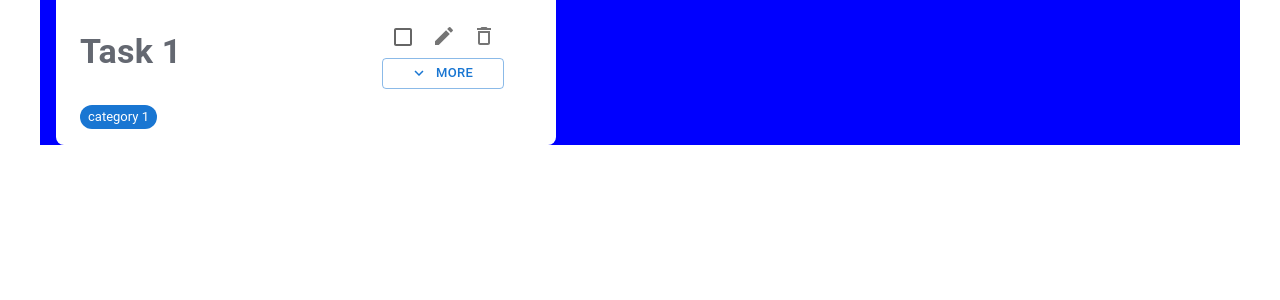
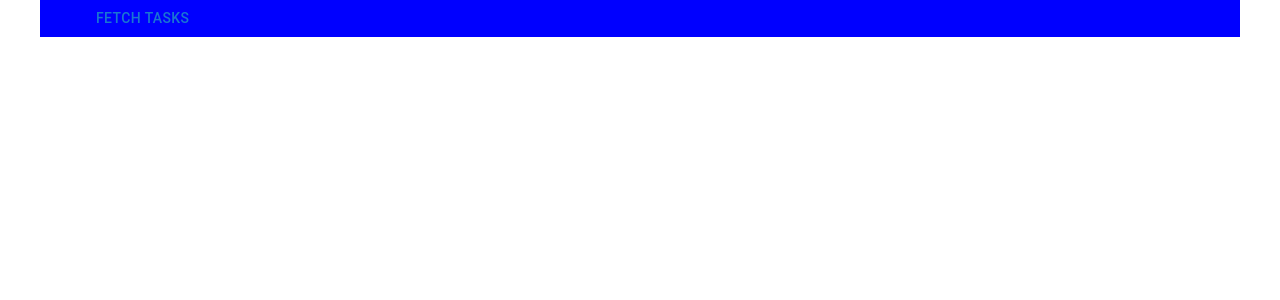
Before and after one commit to jamesyeap/tomato_frontend, a React (Create React App) app: page / in a window 1280 px wide. Shown: the top 300 px of the page. Built offline with nearby package versions, Linux system fonts and the light colour scheme.

Commit message:
Add mock function for fetching tasks

```diff
--- a/package.json
+++ b/package.json
@@ -17,6 +17,7 @@
     "@types/react-dom": "^17.0.9",
     "react": "^17.0.2",
     "react-dom": "^17.0.2",
+    "react-redux": "^7.2.6",
     "react-scripts": "5.0.0",
     "typescript": "^4.4.2",
     "web-vitals": "^2.1.0"
--- a/src/App.tsx
+++ b/src/App.tsx
@@ -5,17 +5,23 @@ import CssBaseline from '@mui/material/CssBaseline';
 import Category from './components/Category/Category';
 import DeletableCategory from './components/Category/DeletableCategory'
 import Task from './components/Task/Task';
+import Tasks from './sections/Tasks/Tasks';
+
+// store
+import { Provider } from 'react-redux'
+import { store } from './store'
 
 function App() {
   return (
-    <>
-    <Container sx={{bgcolor: 'blue'}}>
-      {/* <DeletableCategory />
-      <Category /> */}
+    <Provider store={store}>
+      <Container sx={{bgcolor: 'blue'}}>
+        {/* <DeletableCategory />
+        <Category /> */}
 
-      <Task name="Task 1" description="hello"/>
-    </Container>
-    </>
+        {/* <Task name="Task 1" description="hello"/> */}
+        <Tasks />
+      </Container>
+    </Provider>
   );
 }
 
--- a/src/components/Task/Task.tsx
+++ b/src/components/Task/Task.tsx
@@ -45,7 +45,7 @@ export default function Task(props:TaskProps) {
 			xs='auto'
 			>
 				<Grid item>
-					<Typography variant="h4" sx={{fontWeight: 'bold', color: '#646871'}}>Task 1</Typography>
+					<Typography variant="h6" sx={{fontWeight: 'bold', color: '#646871'}}>{props.name}</Typography>
 				</Grid>
 
 				<Grid item>
@@ -79,7 +79,7 @@ export default function Task(props:TaskProps) {
 		</Grid>
 
 		<Grid item>
-			{isExpanded && (<Typography variant="body2" paragraph={true} sx={{color: '#A9ACAD'}}>Lorem ipsum dolor sit amet, consectetur adipiscing elit. Sed placerat iaculis urna, maximus luctus sem faucibus quis. Aliquam porta dui sed diam ornare, eget pulvinar urna egestas. Suspendisse non porttitor augue. Nullam at lobortis magna. In eget purus at neque malesuada accumsan. Suspendisse potenti. Maecenas efficitur interdum libero, blandit ullamcorper urna fringilla quis. Pellentesque ut augue mollis ex suscipit finibus nec at orci. Maecenas consequat massa lacus, eu placerat purus hendrerit vel. </Typography>)}
+			{isExpanded && (<Typography variant="body2" paragraph={true} sx={{color: '#A9ACAD'}}>{props.description}</Typography>)}
 		</Grid>
 
 		<Grid item>
--- /dev/null
+++ b/src/sections/Tasks/Tasks.tsx
@@ -0,0 +1,27 @@
+/* Section that holds all tasks */
+import { useDispatch, useSelector } from 'react-redux'
+import { RootState } from '../../store';
+import { Button, Container } from '@mui/material';
+import Task from '../../components/Task/Task'
+
+import { fetchAllTasksAsync } from '../../sections/Tasks/TasksSlice';
+
+export default function Tasks() {
+	const tasksList:any[] = useSelector((state:RootState) => state.tasks.list);
+	console.log(tasksList);
+	const dispatch = useDispatch();
+
+	const handleFetchTasks = () => {
+		dispatch(fetchAllTasksAsync());
+	}
+
+	return (
+		<Container>
+			<Button onClick={handleFetchTasks}>Fetch Tasks</Button>
+
+			{tasksList.map((t:any) => (
+				<Task name={t.name} description={t.description} />
+			))}
+		</Container>
+	)
+}
--- /dev/null
+++ b/src/sections/Tasks/TasksSlice.tsx
@@ -0,0 +1,41 @@
+import { createSlice } from "@reduxjs/toolkit";
+import { Dispatch } from "redux";
+
+export const TasksSlice = createSlice({
+	name: 'tasks',
+	initialState: {
+		list: []
+	},
+	reducers: {
+		updateTaskList: (state, action) => {
+			// placeholder mock
+			return {list: action.payload};
+
+			// TODO: put actual data-fetching logic here
+		}
+	}
+})
+
+export const { updateTaskList } = TasksSlice.actions
+
+// thunks: use this form for functions with asynchronous calls
+export const fetchAllTasksAsync = () => (dispatch:Dispatch) => {
+	// TODO
+
+	// mock fetch
+	setTimeout(() => {
+		dispatch(updateTaskList(generateMockData()));
+	}, 1000);
+}
+
+// fake data
+function generateMockData() {
+	let data:Object[] = [];
+	data.push({name:'Do Lab 3', description:'prolly would need 3 hours (ah who am I kidding make that 9).'});
+	data.push({name: 'Revise for Midterms', description: 'gg bellcurve-god save me.'});
+	data.push({name: 'Prepare for CCA meeting on Friday', description: 'best not to show up empty-handed.'});
+
+	return data;
+}
+
+export default TasksSlice.reducer;
--- /dev/null
+++ b/src/store.tsx
@@ -0,0 +1,13 @@
+import { configureStore } from '@reduxjs/toolkit'
+import TasksReducer from './sections/Tasks/TasksSlice';
+
+export const store = configureStore({
+  reducer: {
+    tasks: TasksReducer,
+  },
+})
+
+// Infer the `RootState` and `AppDispatch` types from the store itself
+export type RootState = ReturnType<typeof store.getState>
+// Inferred type: {posts: PostsState, comments: CommentsState, users: UsersState}
+export type AppDispatch = typeof store.dispatch
```
Also changed, not shown: 1 other file (tests, documents, lock files or other folders).
